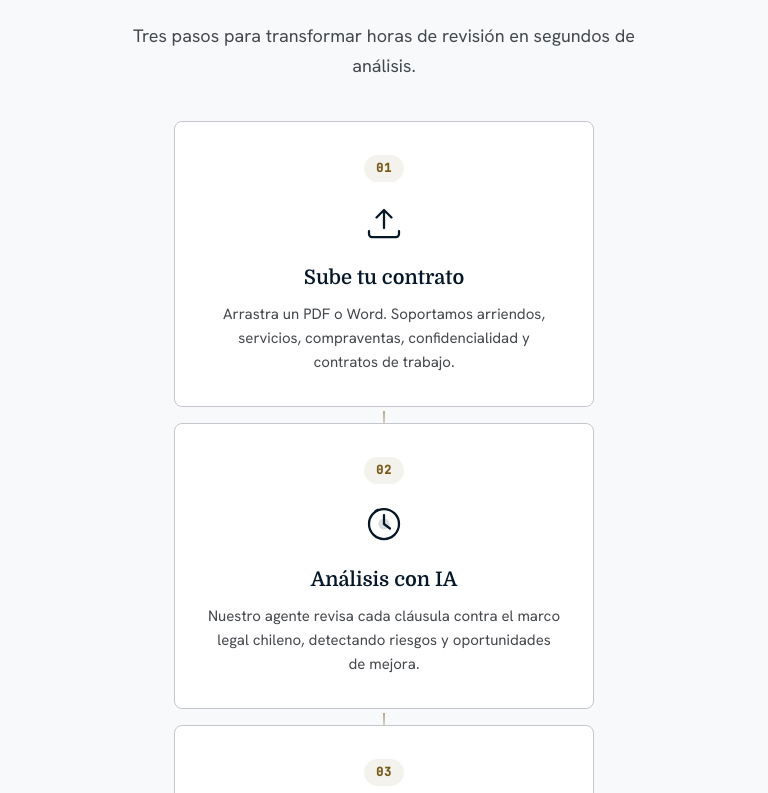
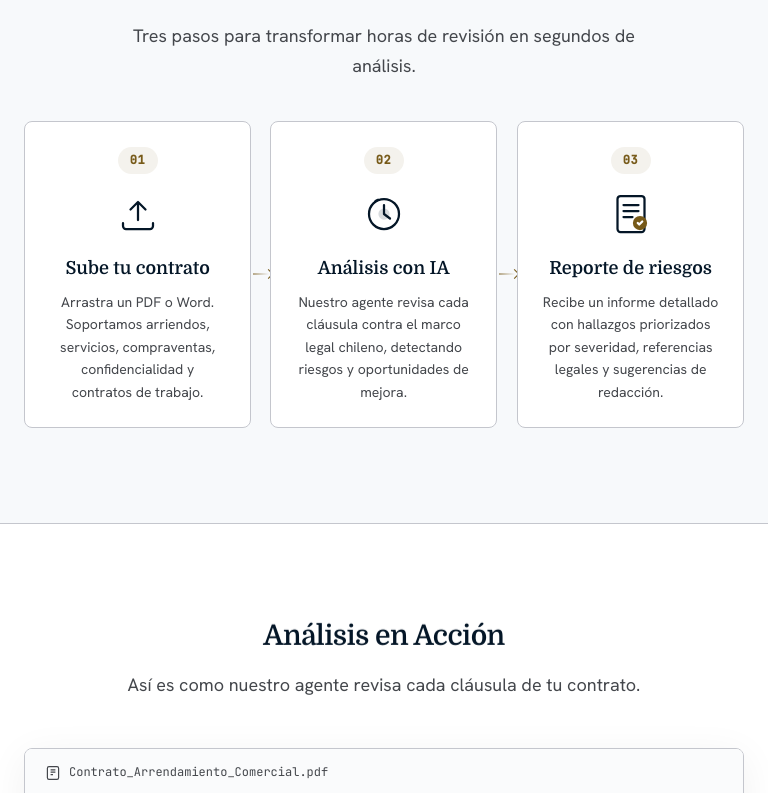
Before and after one commit to FrancoGalaz/legal, a Next.js app in the folder apps/web/: page / in a window 768 px wide. Shown: the part 1287-2080 px from the top of the page. Built offline with nearby package versions, Linux system fonts and the light colour scheme.

Commit message:
fix: mantener cards en fila en tablet

```diff
--- a/apps/web/src/app/globals.css
+++ b/apps/web/src/app/globals.css
@@ -584,6 +584,31 @@ button { font-family: inherit; cursor: pointer; border: none; }
   .hero-sub { font-size: 15px !important; }
   .sec-title { font-size: clamp(24px, 5vw, 28px) !important; }
 }
+@media (min-width: 681px) and (max-width: 900px) {
+  .steps-grid {
+    grid-template-columns: repeat(3, minmax(0, 1fr));
+    gap: clamp(14px, 2.5vw, 24px);
+    max-width: none;
+    margin-inline: 0;
+    margin-top: var(--space-5);
+  }
+  .step-wrap:not(:last-child)::after {
+    top: 50%;
+    left: calc(100% + 2px);
+    width: clamp(12px, 2vw, 22px);
+    height: 1px;
+    background: linear-gradient(90deg, var(--gold), rgba(119,90,25,0));
+    transform: translateY(-50%);
+  }
+  .step-wrap:not(:last-child)::before {
+    top: 50%;
+    left: calc(100% + clamp(11px, 1.8vw, 20px));
+    transform: translateY(-50%) rotate(45deg);
+  }
+  .step-card { padding: var(--space-3); }
+  .step-title { font-size: 18px; }
+  .step-desc { font-size: 14px; }
+}
 @media (max-width: 600px) {
   .hero { padding: var(--space-10) 0 var(--space-6) !important; }
   .hero-ctas { flex-direction: column; align-items: center; }
```
